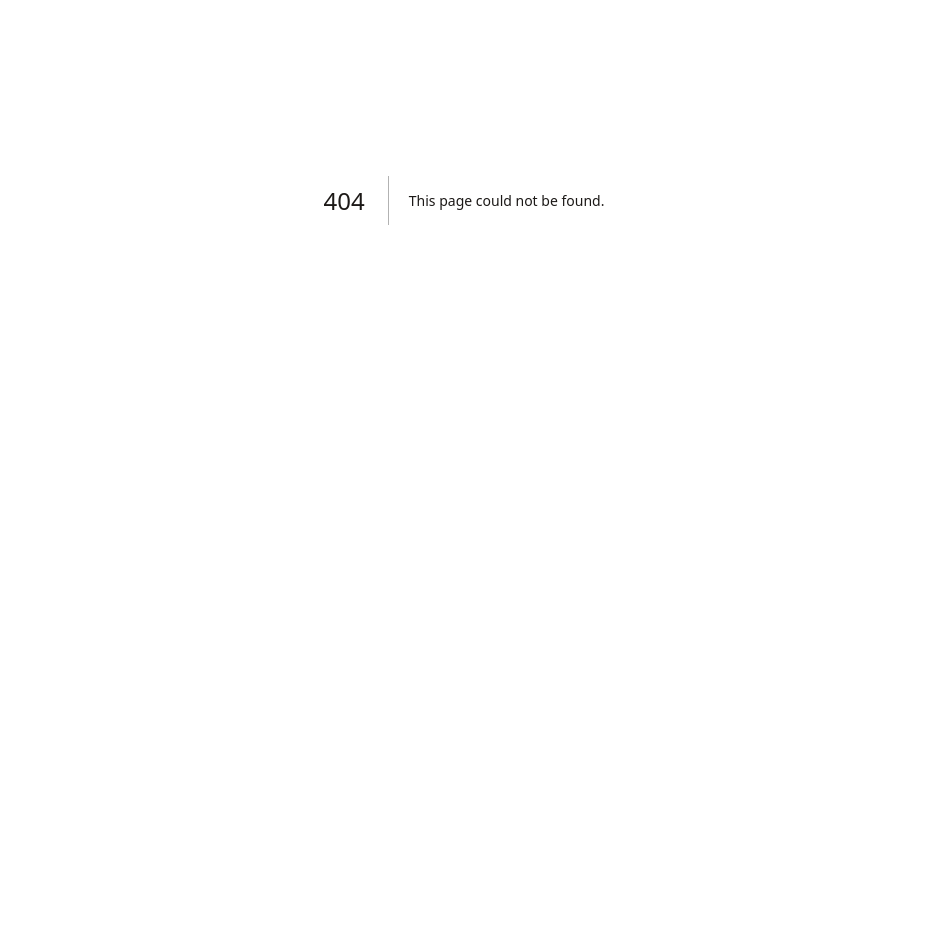
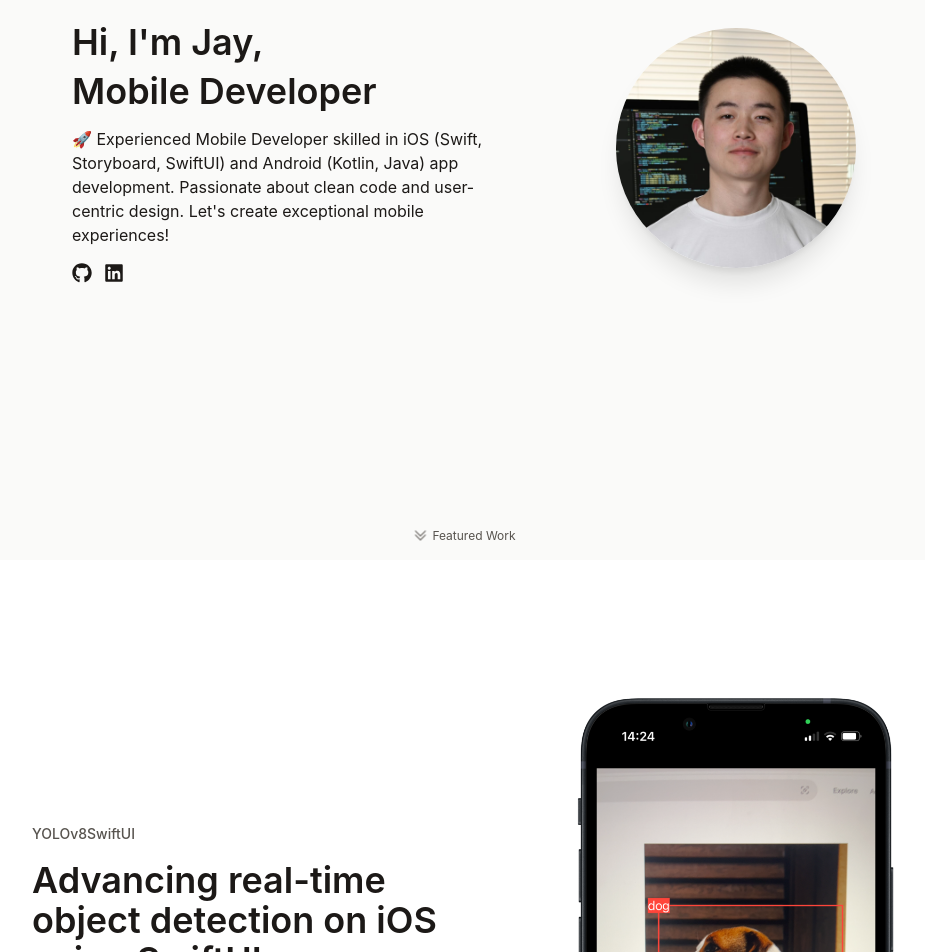
Before and after one commit to huajiejin/portfolio-ios, a Next.js app: page /portfolio-mobile/ in a window 1280 px wide. Before the commit this address had no page. Shown: the part 200-1152 px from the top of the page, without its empty margins (176-1101 px from the left). Before the commit the page ends 800 px from the top, so only its background shows below. Built offline with nearby package versions, Linux system fonts and the light colour scheme.

Commit message:
feat: Update config

```diff
--- a/dev-portfolio-pro.config.js
+++ b/dev-portfolio-pro.config.js
@@ -1,36 +1,37 @@
 module.exports = {
   name: "Jay",
-  role: "Senior Frontend Developer",
+  role: "Mobile Developer",
   email: "jay.jin.ca@gmail.com",
-  avatar_url: "/portfolio-fe/avatar.jpg",
+  avatar_url: "/portfolio-mobile/avatar.jpg",
   resume_url: "",
   bio:
-    "🚀 Expert frontend developer adept at creating seamless user interfaces with React, Next.js, Vue.js, Vite, Angular, Tailwind CSS, HTML5, CSS3, JavaScript, and TypeScript. Let's collaborate to enhance user engagement and drive success!",
+    "🚀 Experienced Mobile Developer skilled in iOS (Swift, Storyboard, SwiftUI) and Android (Kotlin, Java) app development. Passionate about clean code and user-centric design. Let's create exceptional mobile experiences!",
   socials: {
     github: "https://github.com/huajiejin",
     linkedin: "https://www.linkedin.com/in/jjin9",
   },
   work: [
     {
-      name: "DevPortfolioPro",
+      name: "YOLOv8SwiftUI",
       date: "2024",
-      impact: "Modern, SEO-friendly portfolio builder",
+      impact: "Advancing real-time object detection on iOS using SwiftUI",
       description:
-        "DevPortfolioPro is a customizable portfolio template crafted to empower developers in creating standout portfolios, whether to attract clients or secure interviews. It facilitates effective showcasing of your work with features like customization options, project highlights with tech stack details, responsive design, dark mode, and SEO optimization.",
-      image_url: "/portfolio-fe/work/dev-portfolio-pro-screenshot.jpg",
-      url: "https://github.com/huajiejin/dev-portfolio-pro",
-      live_url: "https://huajiejin.github.io/dev-portfolio-pro/",
-      tech_stack: ["React", "Next.js", "Node.js", "TypeScript", "Tailwind CSS"],
+        "YOLOv8SwiftUI is an iOS app utilizing the YOLOv8s model for real-time object detection in live camera feeds. It showcases the seamless integration of SwiftUI with ML models, offering high-performance detection on iOS devices.",
+      image_url: "/portfolio-mobile/work/yolov8-swiftui-sample-results.png",
+      url: "https://github.com/huajiejin/yolov8-swiftui",
+      live_url: "",
+      tech_stack: ["Swift", "SwiftUI", "AVFoundation", "CoreML", "Vision", "UIKit"],
     },
     {
-      name: "URL Fallback",
-      date: "2022",
-      impact: "Improving CDN connectivity through fallback URLs has benefited users on NPM",
+      name: "MusicPlayer",
+      date: "2023",
+      impact: "Enhanced music listening experience on WearOS devices",
       description:
-        "URL Fallback is an NPM package offering a lightweight script enabling websites to establish fallback URLs for their JavaScript, CSS, and image resources, ultimately enhancing CDN connectivity.",
-      image_url: "/portfolio-fe/work/url-fallback.svg",
-      url: "https://www.npmjs.com/package/@jinshub/url-fallback",
-      tech_stack: ["Node.js", "NPM", "TypeScript", "Rollup", "Cypress", "Jest"],
+        "MusicPlayer is a dedicated music player application designed specifically for Android WearOS devices. It provides users with a seamless and intuitive interface for accessing and controlling their music library directly from their wearable device.",
+      image_url: "/portfolio-mobile/work/wearos.jpg",
+      url: "https://github.com/huajiejin/music-player",
+      live_url: "",
+      tech_stack: ["Android", "Wear OS", "Java"],
     },
   ],
 };
--- a/next.config.mjs
+++ b/next.config.mjs
@@ -2,7 +2,7 @@
 const nextConfig = {
   output: "export",
   // basePath should match the repository name if you are deploying to GitHub pages
-  basePath: "/portfolio-fe",
+  basePath: "/portfolio-mobile",
   images: {
     unoptimized: true,
   },
```
Also changed, not shown: public/work/wearos.jpg (added), public/work/yolov8-swiftui-sample-results.png (added).
